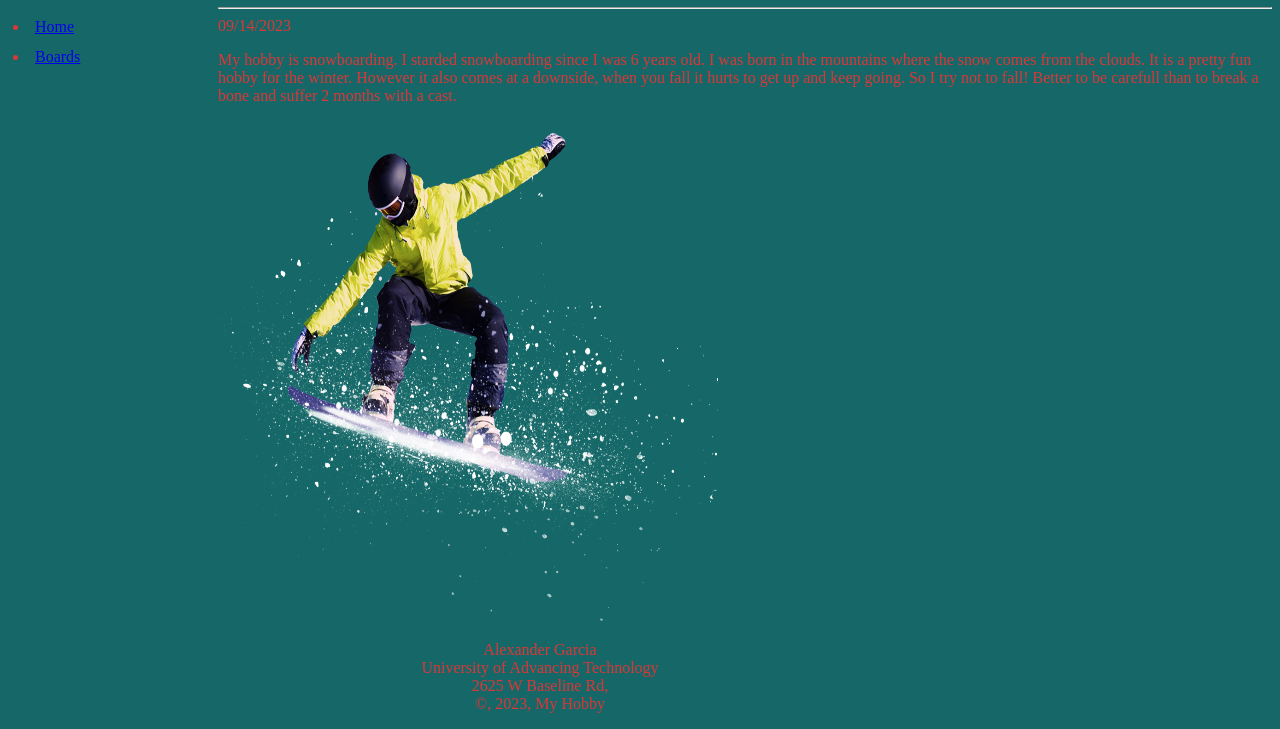
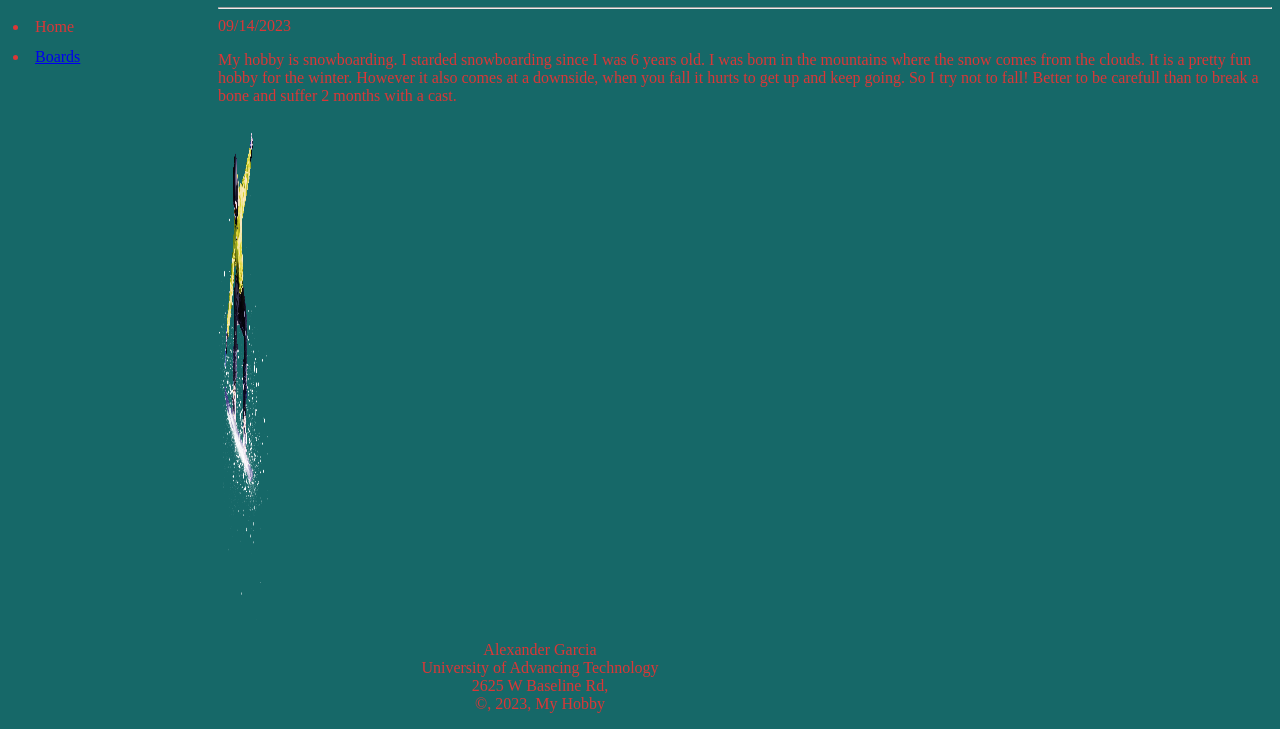
Before and after one commit to AlexanderG40/boards, a plain HTML site: page index.html in a window 1280 px wide. Shown: the part 73-802 px from the top of the page. Drawn offline with Linux system fonts and the light colour scheme.

Commit message:
Update index.html to make errors in it

```diff
--- a/index.html
+++ b/index.html
@@ -17,7 +17,7 @@
     </header>
     <!--Add a nav bar -->
     <nav>
-        <li> <a href="./index.html">Home</a></li>
+        <li> <a zhref="./index.html">Home</a></li>
         <li> <a href="./boards.html">Boards</a></li>
     </nav>
     <hr>09/14/2023</hr>
@@ -28,7 +28,7 @@
     </p>
     <!--add another section for my video game news.-->
     <memeImage>
-    <img src= sb.png alt= "This is a snowboard athlete" width="500"height="500">
+    <img src= sb.png alt= "This is a snowboard athlete" width="50"height="500">
     </memeImage>
     <footer>
         <p>
```
